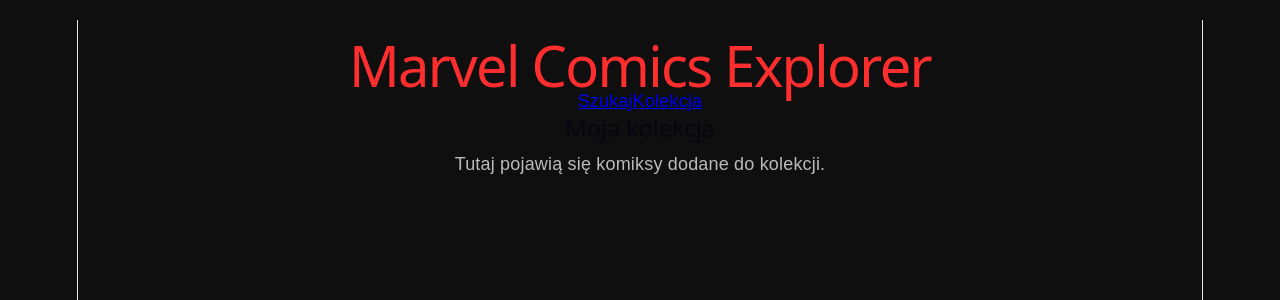
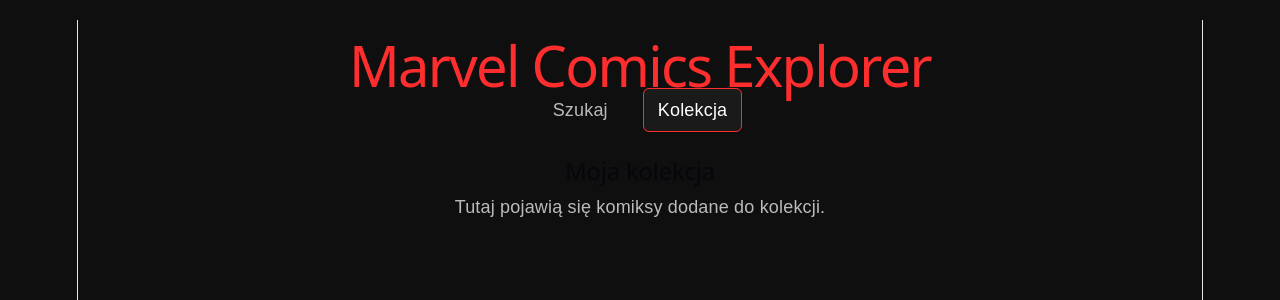
Before and after one commit to dfigarski/comics-explorer, a React (Vite) app: page /collection in a window 1280 px wide. Shown: the top 300 px of the page. Built offline with nearby package versions, Linux system fonts and the light colour scheme.

Commit message:
dodanie menu

```diff
--- a/src/styles/App.css
+++ b/src/styles/App.css
@@ -132,3 +132,27 @@
   text-align: center;
   width: 100%;
 }
+.navbar {
+  display: flex;
+  justify-content: center;
+  gap: 20px;
+  margin-bottom: 25px;
+}
+
+.nav-link {
+  color: #bbb;
+  text-decoration: none;
+  padding: 8px 14px;
+  border-radius: 6px;
+  border: 1px solid transparent;
+}
+
+.nav-link:hover {
+  color: #fff;
+}
+
+.nav-link--active {
+  color: #fff;
+  border-color: #ff2e2e;
+  background-color: #1a1a1a;
+}
```
